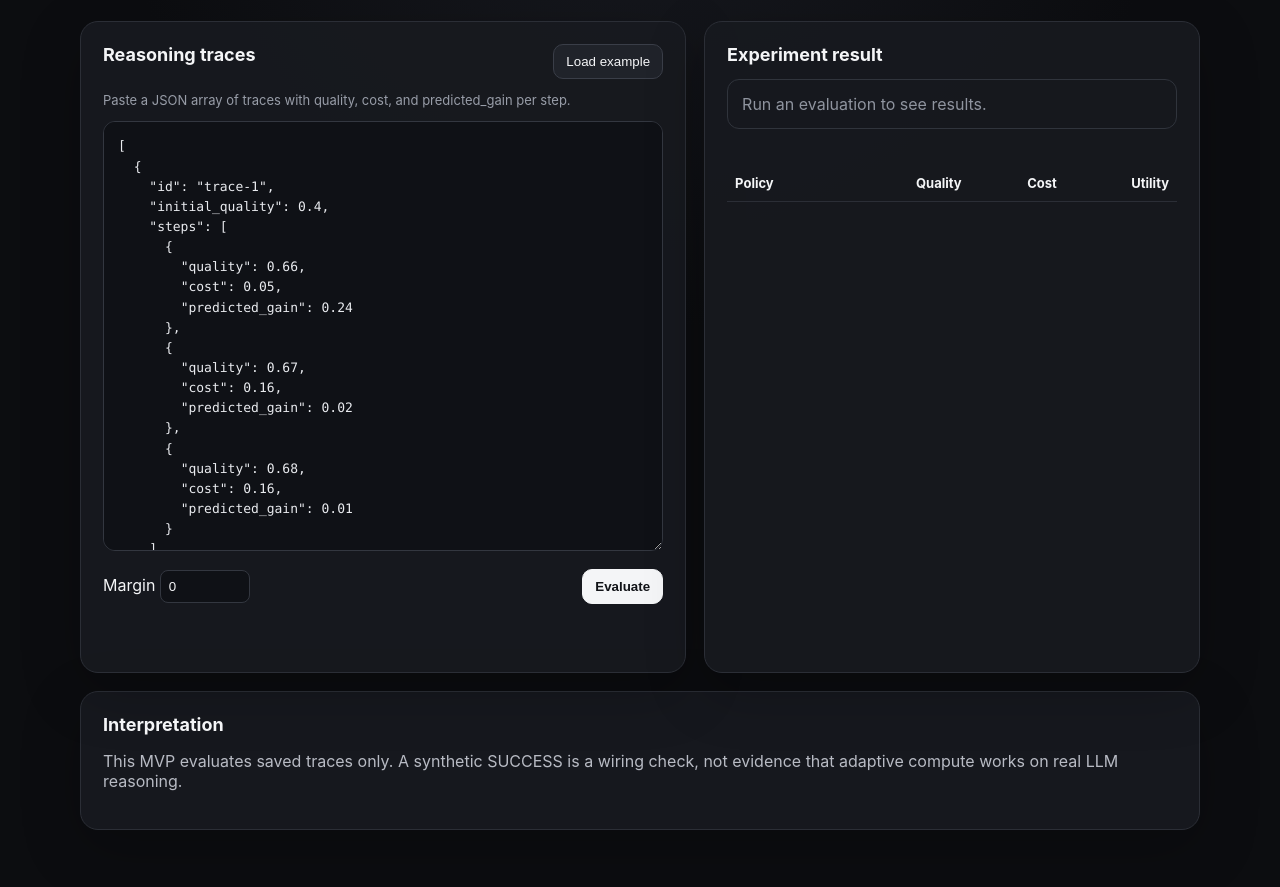
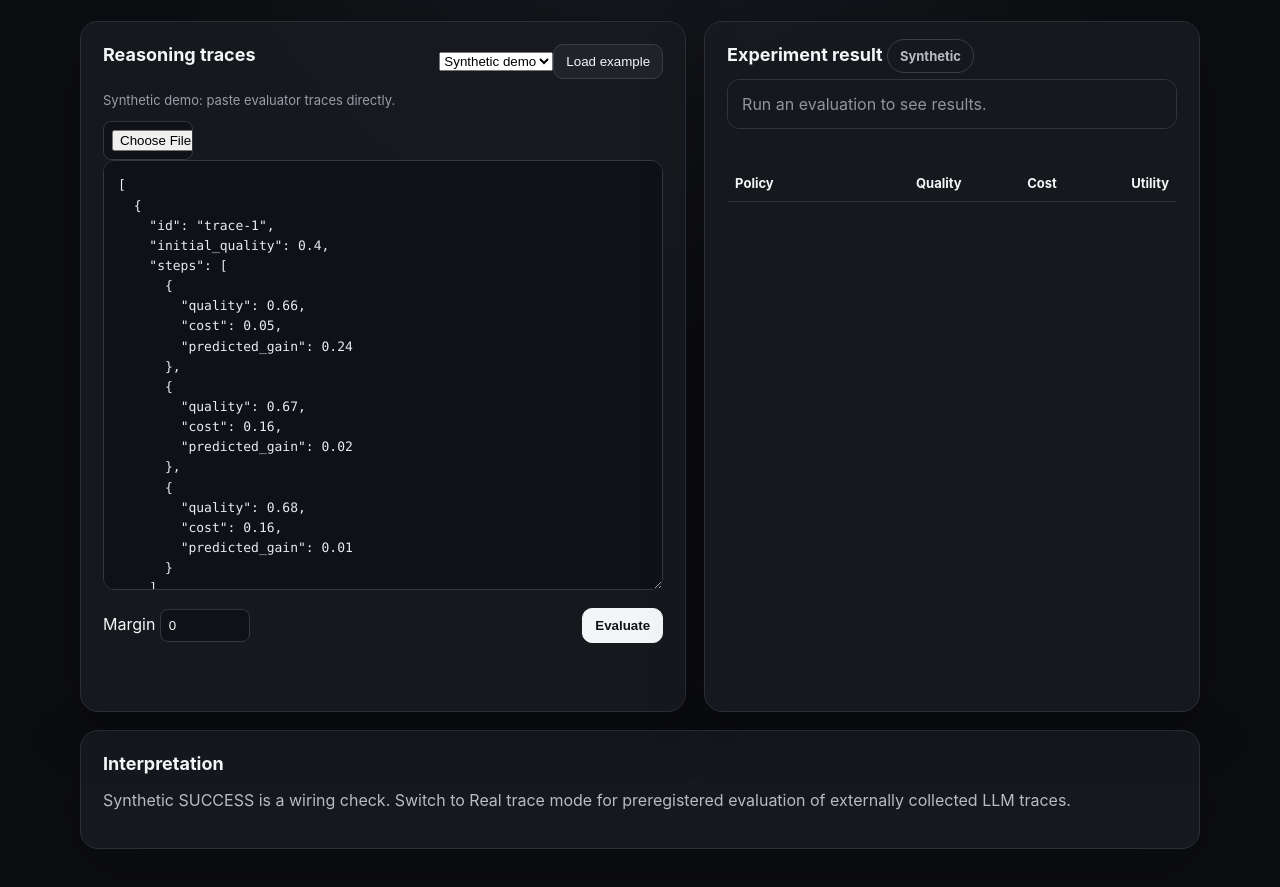
Before and after one commit to saim14/your-engine, a website: page thinkgate/web/index.html in a window 1280 px wide. Shown: the part 209-1096 px from the top of the page. Drawn offline with Linux system fonts and the light colour scheme; files that its build step writes are made by us from their sources; files whose address does not match are found by name.

Commit message:
Add real-trace mode to ThinkGate UI

```diff
--- a/thinkgate/web/index.html
+++ b/thinkgate/web/index.html
@@ -22,9 +22,10 @@
       <div class="panel">
         <div class="panel-head">
           <h2>Reasoning traces</h2>
-          <button id="load-example">Load example</button>
+          <div class="panel-head-actions"><select id="mode"><option value="synthetic">Synthetic demo</option><option value="real">Real trace</option></select><button id="load-example">Load example</button></div>
         </div>
-        <p class="hint">Paste a JSON array of traces with quality, cost, and predicted_gain per step.</p>
+        <p id="mode-hint" class="hint">Synthetic demo: paste evaluator traces directly.</p>
+        <input id="trace-file" type="file" accept=".json,application/json" />
         <textarea id="trace-input" spellcheck="false"></textarea>
         <div class="actions">
           <label>Margin <input id="margin" type="number" step="0.01" value="0" /></label>
@@ -34,7 +35,7 @@
       </div>
 
       <div class="panel">
-        <h2>Experiment result</h2>
+        <h2>Experiment result <span id="experiment-badge" class="pill neutral">Synthetic</span></h2>
         <div id="summary" class="summary empty">Run an evaluation to see results.</div>
         <div id="gates" class="gates"></div>
         <div class="table-wrap">
@@ -50,7 +51,7 @@
 
     <section class="panel note">
       <h2>Interpretation</h2>
-      <p>This MVP evaluates saved traces only. A synthetic SUCCESS is a wiring check, not evidence that adaptive compute works on real LLM reasoning.</p>
+      <p id="interpretation">Synthetic SUCCESS is a wiring check. Switch to Real trace mode for preregistered evaluation of externally collected LLM traces.</p>
     </section>
   </main>
   <script src="/static/app.js"></script>
```
